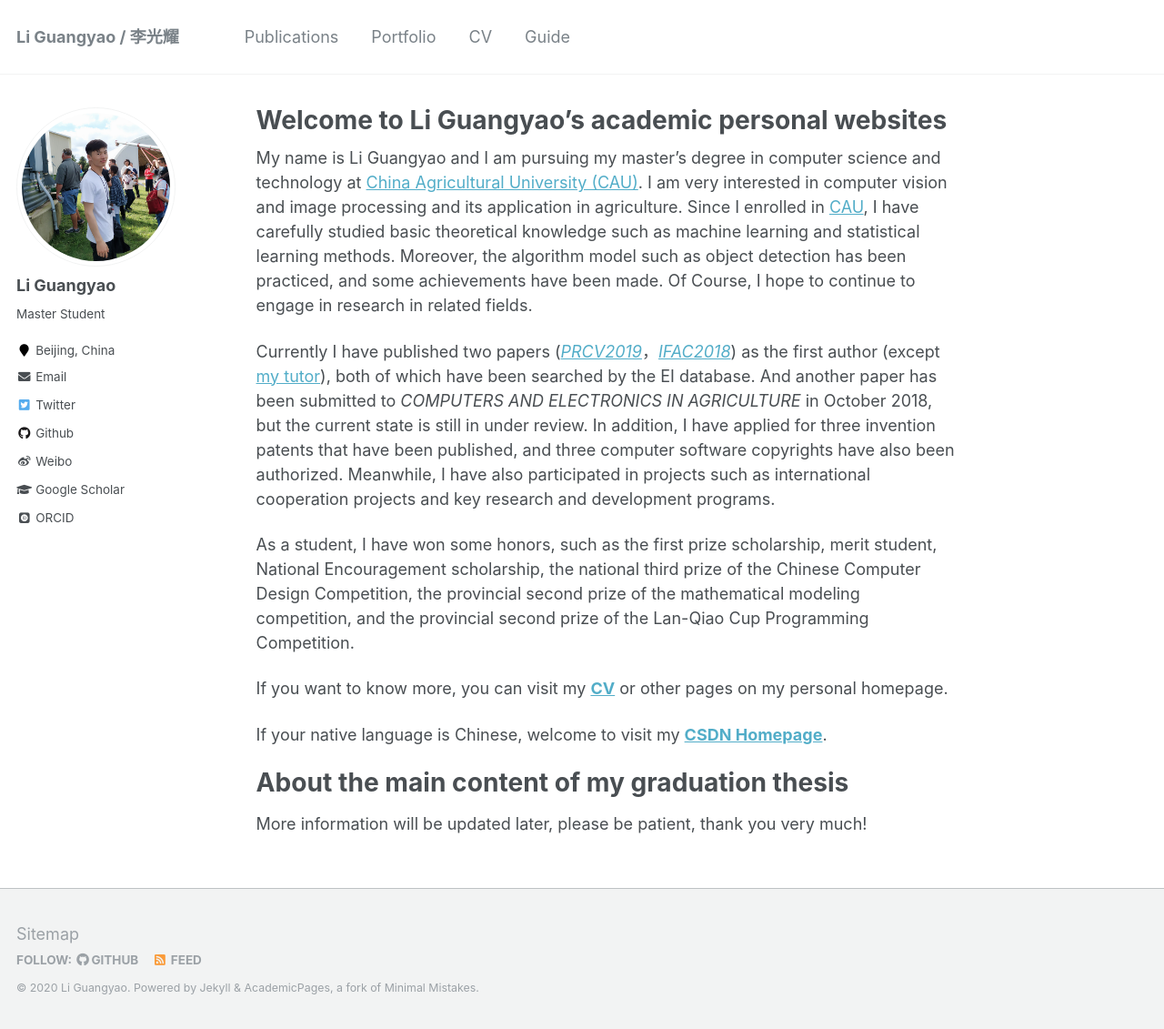
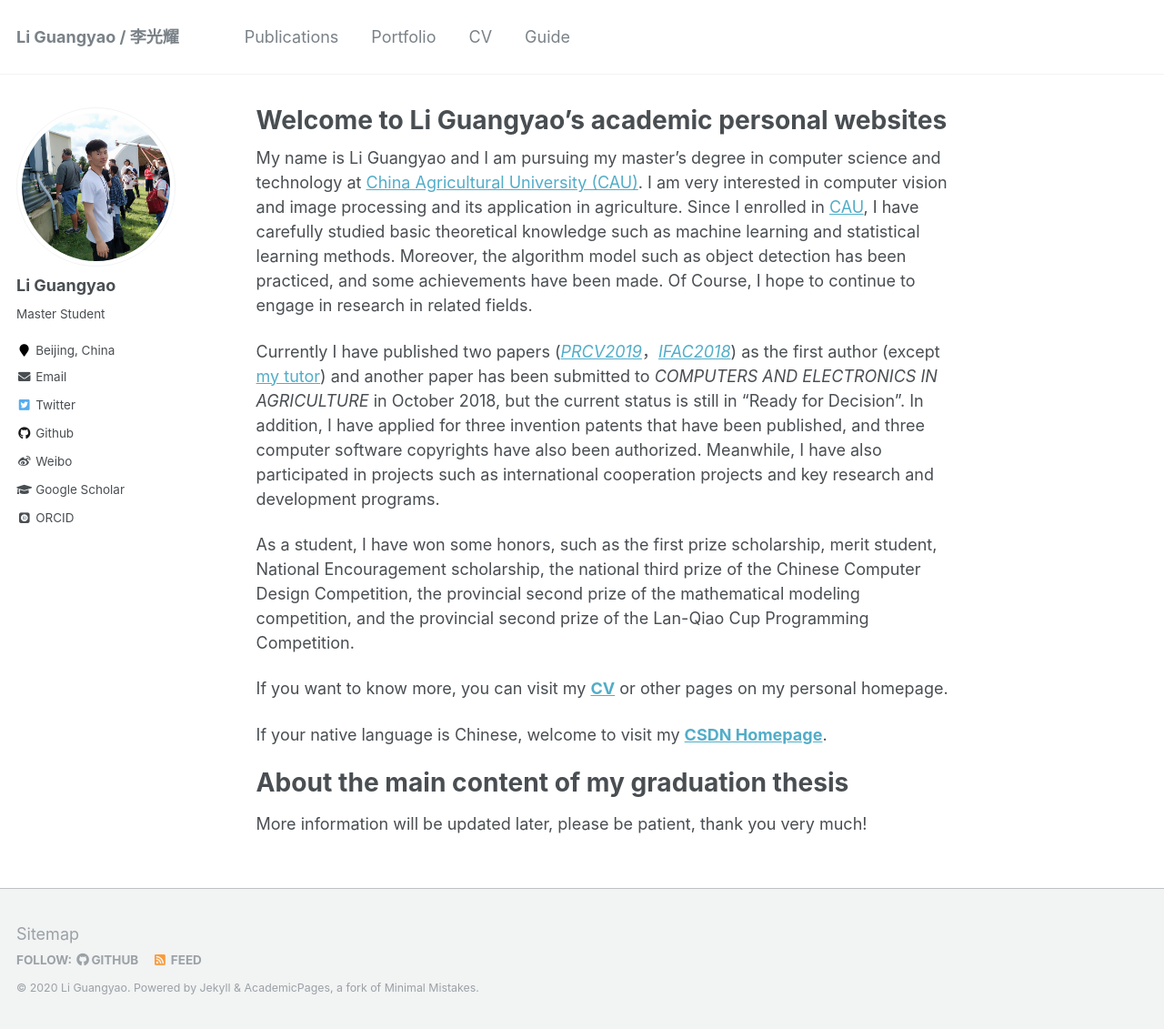
Before and after one commit to ayameyao/ayameyao.github.io_old-version, a Jekyll site: the page built from _pages/about.md, in a window 1280 px wide and 1131 px high. Shown: the whole window at 91% size. Built offline with Jekyll 4.4.1, drawn with Linux system fonts in a browser that asks for light colours; some web fonts are replaced.

Commit message:
Update about.md

```diff
--- a/_pages/about.md
+++ b/_pages/about.md
@@ -11,7 +11,7 @@ redirect_from:
 My name is Li Guangyao and I am pursuing my master's degree in computer science and technology at [China Agricultural University (CAU)](https://www.cau.edu.cn/). I am very interested in computer vision and image processing and its application in agriculture. Since I enrolled in [CAU](https://www.cau.edu.cn/), I have carefully studied basic theoretical knowledge such as machine learning and statistical learning methods. Moreover, the algorithm model such as object detection has been practiced, and some achievements have been made. Of Course, I hope to continue to engage in research in related fields.
 <br/>
 
-Currently I have published two papers ([<i>PRCV2019</i>](https://ayameyao.github.io/publication/2019-PRCV)，[<i>IFAC2018</i>](https://ayameyao.github.io/publication/2018-IFAC)) as the first author (except [my tutor](http://faculty.cau.edu.cn/xxdqxy/lzb/list.htm)), both of which have been searched by the EI database. And another paper has been submitted to <i>COMPUTERS AND ELECTRONICS IN AGRICULTURE</i> in October 2018, but the current state is still in under review. In addition, I have applied for three invention patents that have been published, and three computer software copyrights have also been authorized. Meanwhile, I have also participated in projects such as international cooperation projects and key research and development programs.
+Currently I have published two papers ([<i>PRCV2019</i>](https://ayameyao.github.io/publication/2019-PRCV)，[<i>IFAC2018</i>](https://ayameyao.github.io/publication/2018-IFAC)) as the first author (except [my tutor](http://faculty.cau.edu.cn/xxdqxy/lzb/list.htm)) and another paper has been submitted to <i>COMPUTERS AND ELECTRONICS IN AGRICULTURE</i> in October 2018, but the current status is still in “Ready for Decision”. In addition, I have applied for three invention patents that have been published, and three computer software copyrights have also been authorized. Meanwhile, I have also participated in projects such as international cooperation projects and key research and development programs.
 <br/>
 
 As a student, I have won some honors, such as the first prize scholarship, merit student, National Encouragement scholarship, the national third prize of the Chinese Computer Design Competition, the provincial second prize of the mathematical modeling competition, and the provincial second prize of the Lan-Qiao Cup Programming Competition.
```
